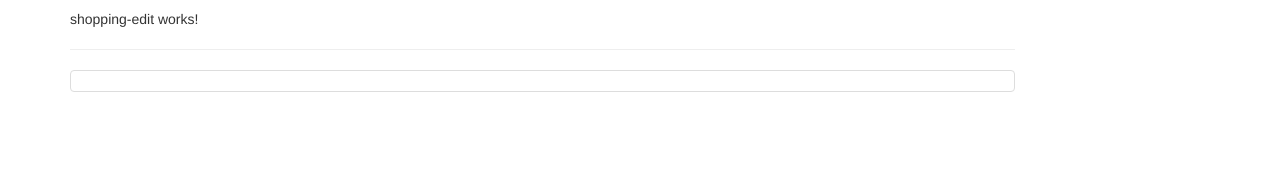
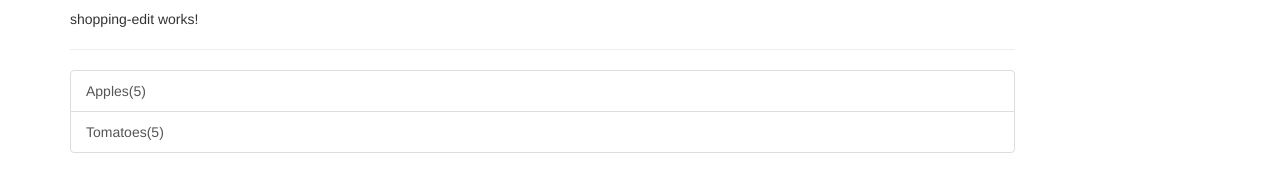
Before and after one commit to Ediezzle/shoppingList-recipeProject, an Angular app: page / in a window 1280 px wide. Shown: the part 289-480 px from the top of the page. Built offline with nearby package versions, Linux system fonts and the light colour scheme.

Commit message:
Creating and Outputting the Shopping List

```diff
--- a/src/app/shopping-list/shopping-list.component.html
+++ b/src/app/shopping-list/shopping-list.component.html
@@ -3,7 +3,9 @@
         <app-shopping-edit></app-shopping-edit>
         <hr>
         <ul class="list-group">
-            <a class="list-group-item" style="cursor: pointer"> </a>
+            <a class="list-group-item" style="cursor: pointer" *ngFor="let ingredient of ingredients">
+            {{ingredient.name}}({{ingredient.amount}})
+            </a>
         </ul>
     </div>
 </div>
--- a/src/app/shopping-list/shopping-list.component.ts
+++ b/src/app/shopping-list/shopping-list.component.ts
@@ -1,4 +1,5 @@
 import { Component, OnInit } from '@angular/core';
+import {ingredient} from '../shared/ingredient.model';
 
 @Component({
   selector: 'app-shopping-list',
@@ -6,7 +7,10 @@
   styleUrls: ['./shopping-list.component.css']
 })
 export class ShoppingListComponent implements OnInit {
-  ingredients = [];
+  ingredients: ingredient[] = [
+    new ingredient('Apples', 5),
+    new ingredient('Tomatoes', 5)
+  ];
 
   constructor() { }
 
```
